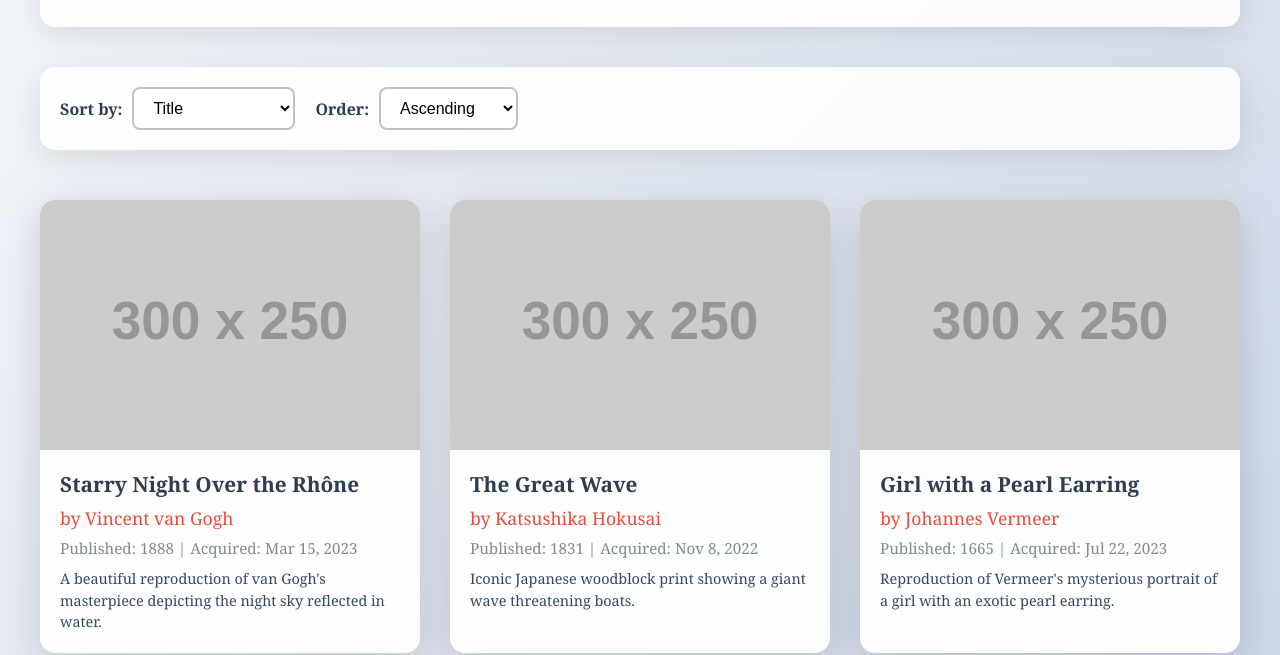
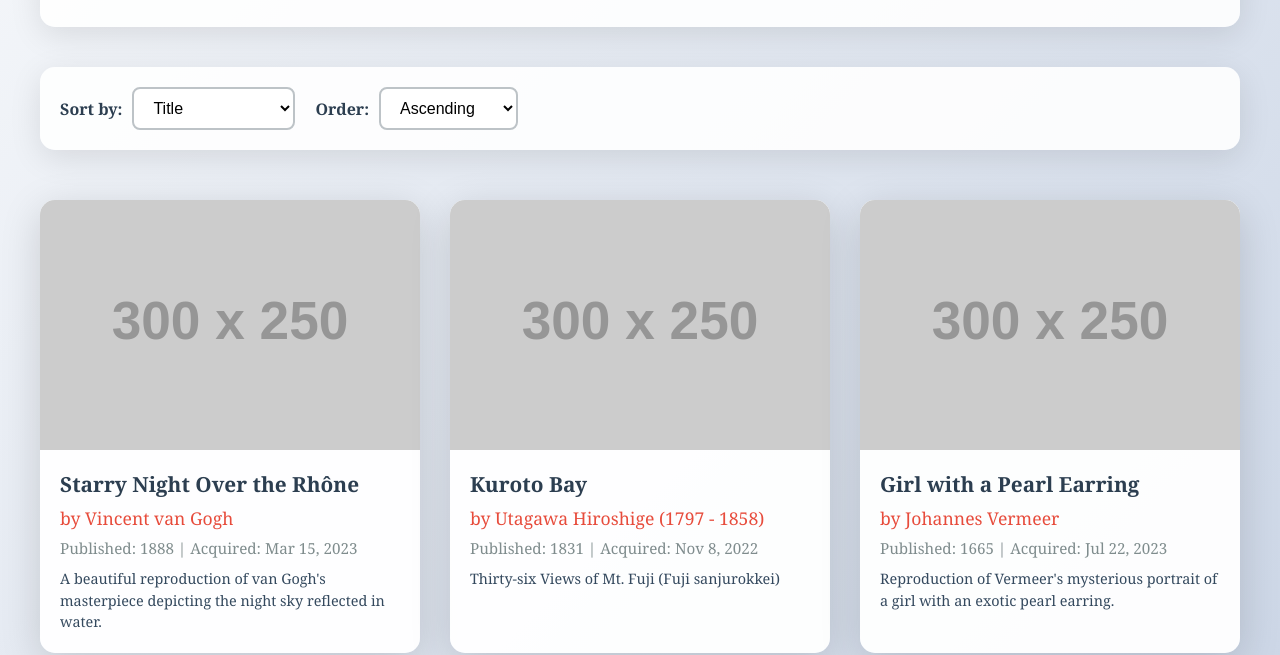
Before and after one commit to pltb-blip/Japanese-prints, a plain HTML site: page index.html in a window 1280 px wide. Shown: the part 145-800 px from the top of the page. Drawn offline with Linux system fonts and the light colour scheme; placeholder pictures from the web are drawn by us.

Commit message:
Add files via upload

```diff
--- a/index.html
+++ b/index.html
@@ -160,6 +160,14 @@
             font-size: 0.9em;
         }
 
+        .loading {
+            text-align: center;
+            color: #7f8c8d;
+            font-style: italic;
+            grid-column: 1 / -1;
+            padding: 40px;
+        }
+
         @keyframes fadeInUp {
             to {
                 opacity: 1;
@@ -173,6 +181,16 @@
             font-style: italic;
             grid-column: 1 / -1;
             padding: 40px;
+        }
+
+        .error {
+            text-align: center;
+            color: #e74c3c;
+            grid-column: 1 / -1;
+            padding: 40px;
+            background: rgba(231, 76, 60, 0.1);
+            border-radius: 10px;
+            margin: 20px 0;
         }
 
         @media (max-width: 768px) {
@@ -218,62 +236,59 @@
         </div>
 
         <div class="gallery" id="gallery">
-            <!-- Prints will be populated here -->
+            <div class="loading">Loading prints...</div>
         </div>
     </div>
 
     <script>
-        // Sample data - replace with your actual prints
-        let prints = [
-            {
-                title: "Starry Night Over the Rhône",
-                artist: "Vincent van Gogh",
-                date: "1888",
-                dateAcquired: "2023-03-15",
-                description: "A beautiful reproduction of van Gogh's masterpiece depicting the night sky reflected in water.",
-                image: "https://via.placeholder.com/300x250/4a90e2/ffffff?text=Starry+Night"
-            },
-            {
-                title: "The Great Wave",
-                artist: "Katsushika Hokusai",
-                date: "1831",
-                dateAcquired: "2022-11-08",
-                description: "Iconic Japanese woodblock print showing a giant wave threatening boats.",
-                image: "https://via.placeholder.com/300x250/2ecc71/ffffff?text=Great+Wave"
-            },
-            {
-                title: "Girl with a Pearl Earring",
-                artist: "Johannes Vermeer",
-                date: "1665",
-                dateAcquired: "2023-07-22",
-                description: "Reproduction of Vermeer's mysterious portrait of a girl with an exotic pearl earring.",
-                image: "https://via.placeholder.com/300x250/f39c12/ffffff?text=Pearl+Earring"
-            },
-            {
-                title: "The Persistence of Memory",
-                artist: "Salvador Dalí",
-                date: "1931",
-                dateAcquired: "2023-01-10",
-                description: "Surrealist masterpiece featuring melting clocks in a dreamlike landscape.",
-                image: "https://via.placeholder.com/300x250/e74c3c/ffffff?text=Melting+Clocks"
-            },
-            {
-                title: "Water Lilies",
-                artist: "Claude Monet",
-                date: "1919",
-                dateAcquired: "2022-09-03",
-                description: "Impressionist painting of water lilies floating on a pond surface.",
-                image: "https://via.placeholder.com/300x250/9b59b6/ffffff?text=Water+Lilies"
-            },
-            {
-                title: "American Gothic",
-                artist: "Grant Wood",
-                date: "1930",
-                dateAcquired: "2023-05-17",
-                description: "Iconic American painting depicting a farmer and his daughter in front of their home.",
-                image: "https://via.placeholder.com/300x250/34495e/ffffff?text=American+Gothic"
+        let prints = [];
+
+        function parseCSV(csvText) {
+            const lines = csvText.trim().split('\n');
+            const headers = lines[0].split(',').map(h => h.trim());
+
+            return lines.slice(1).map(line => {
+                const values = parseCSVLine(line);
+                const print = {};
+
+                headers.forEach((header, index) => {
+                    print[header] = values[index] ? values[index].trim() : '';
+                });
+
+                return print;
+            });
+        }
+
+        function parseCSVLine(line) {
+            const result = [];
+            let current = '';
+            let inQuotes = false;
+
+            for (let i = 0; i < line.length; i++) {
+                const char = line[i];
+
+                if (char === '"') {
+                    inQuotes = !inQuotes;
+                } else if (char === ',' && !inQuotes) {
+                    result.push(current);
+                    current = '';
+                } else {
+                    current += char;
+                }
             }
-        ];
+
+            result.push(current);
+            return result;
+        }
+
+        function getImageUrl(imageId, hasObverse) {
+            // Create placeholder URLs based on the imageId
+            const colors = ['4a90e2', '2ecc71', 'f39c12', 'e74c3c', '9b59b6', '34495e'];
+            const colorIndex = Math.abs(imageId.split('').reduce((a, b) => a + b.charCodeAt(0), 0)) % colors.length;
+            const color = colors[colorIndex];
+
+            return `https://via.placeholder.com/300x250/${color}/ffffff?text=${encodeURIComponent(imageId.replace('_', '+'))}`;
+        }
 
         function displayPrints(printsToShow) {
             const gallery = document.getElementById('gallery');
@@ -290,9 +305,11 @@
                 printCard.className = 'print-card';
                 printCard.style.animationDelay = `${index * 0.1}s`;
 
+                const imageUrl = getImageUrl(print.imageId, print.hasObverse === 'TRUE');
+
                 printCard.innerHTML = `
                     <div class="print-image">
-                        <img src="${print.image}" alt="${print.title}" onerror="this.style.display='none'; this.parentElement.innerHTML='<span>Image not available</span>'">
+                        <img src="${imageUrl}" alt="${print.title}" onerror="this.style.display='none'; this.parentElement.innerHTML='<span>Image not available</span>'">
                     </div>
                     <div class="print-info">
                         <div class="print-title">${print.title}</div>
@@ -355,9 +372,34 @@
             });
         }
 
+        function loadPrints() {
+            fetch('prints.csv')
+                .then(response => {
+                    if (!response.ok) {
+                        throw new Error(`HTTP error! status: ${response.status}`);
+                    }
+                    return response.text();
+                })
+                .then(csvText => {
+                    prints = parseCSV(csvText);
+                    displayPrints(prints);
+                })
+                .catch(error => {
+                    console.error('Error loading prints:', error);
+                    const gallery = document.getElementById('gallery');
+                    gallery.innerHTML = `
+                        <div class="error">
+                            <h3>Error loading prints</h3>
+                            <p>Could not load prints.csv. Please make sure the file exists and is accessible.</p>
+                            <p>Error: ${error.message}</p>
+                        </div>
+                    `;
+                });
+        }
+
         // Initialize the gallery
         document.addEventListener('DOMContentLoaded', function() {
-            displayPrints(prints);
+            loadPrints();
         });
     </script>
 </body>
```
